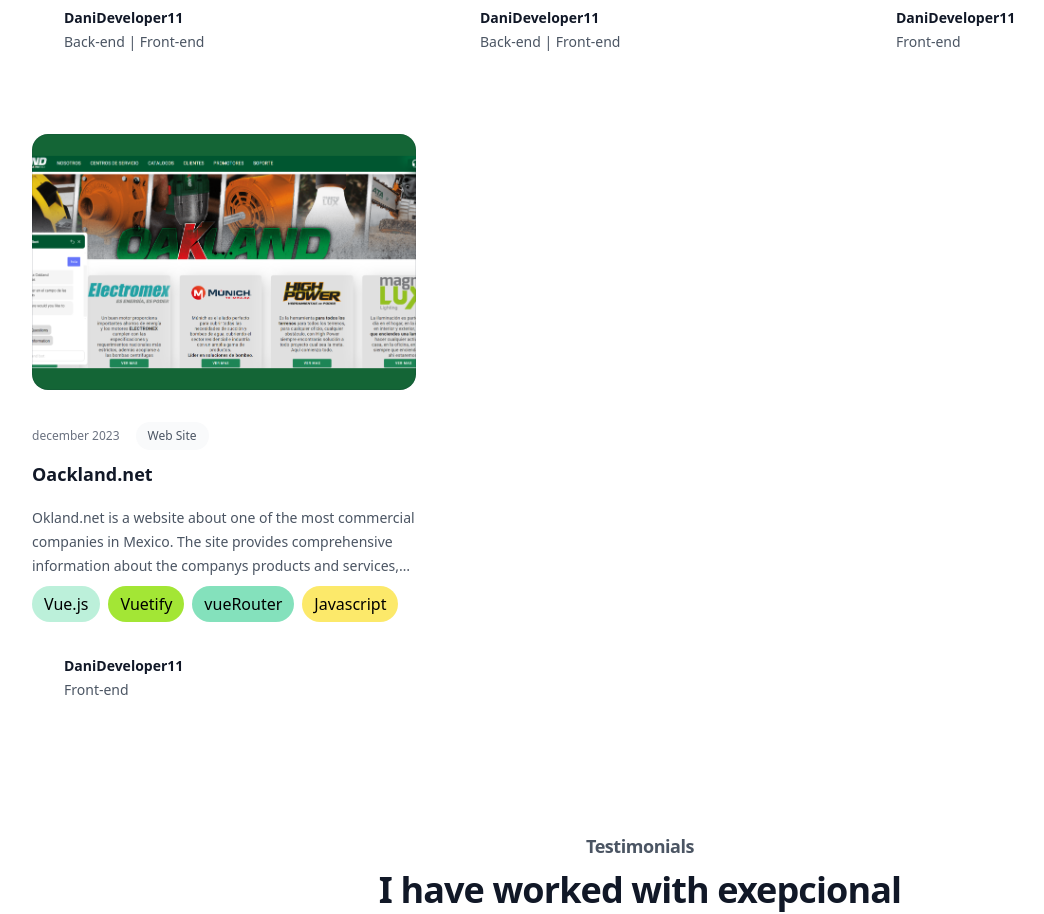
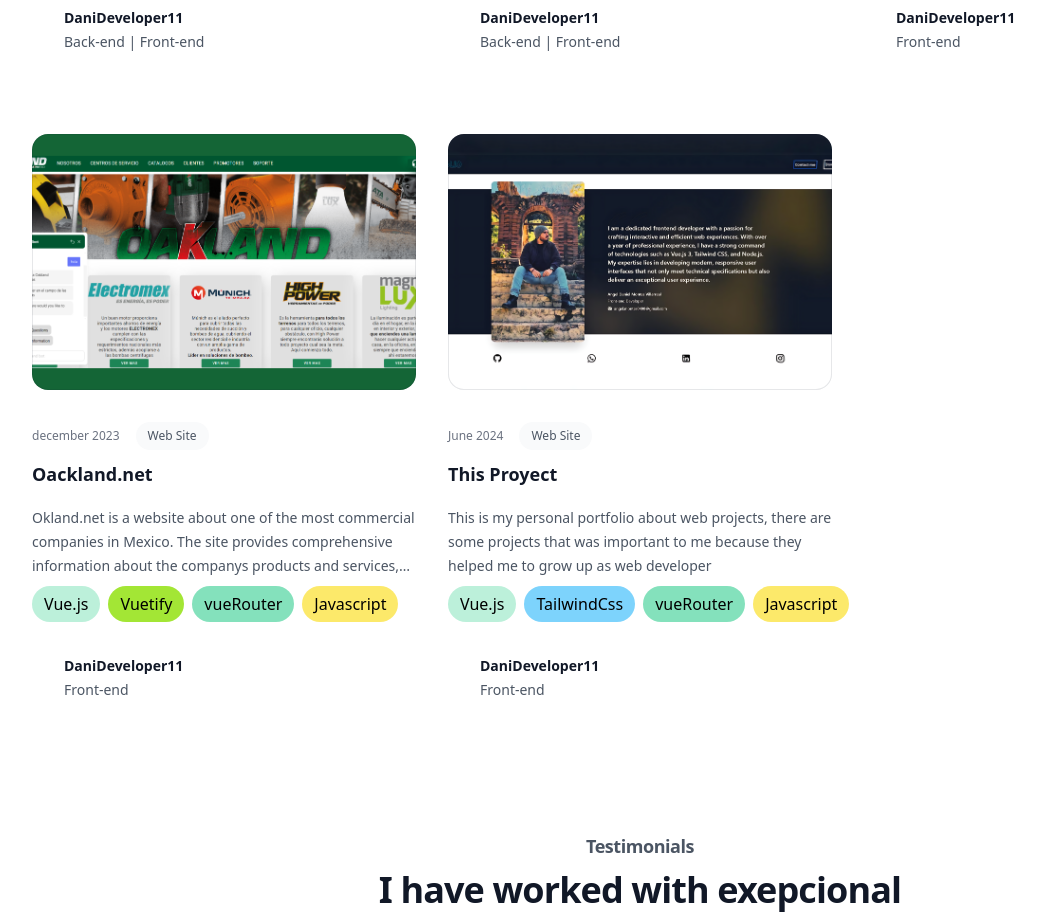
Before and after one commit to DaniDeveloper11/my-portfolio, a Vue app: page / in a window 1280 px wide. Shown: the part 2640-3554 px from the top of the page, without its empty margins (0-1044 px from the left). Built offline with nearby package versions, Linux system fonts and the light colour scheme; some icons are missing.

Commit message:
this proyect was added

```diff
--- a/src/components/Proyects.vue
+++ b/src/components/Proyects.vue
@@ -57,6 +57,7 @@
 import softcarmelweb  from '../assets/softcarmelweb.png'
 import lions from '../assets/lions.png'
 import oak from '../assets/oak.png'
+import thiss from '../assets/this.png'
 import Github from './icons/github.vue';
   const posts = [
     {
@@ -160,6 +161,32 @@
         {name:'Javascript'}
       ]
     },
+    {
+      id: 5,
+      title: 'This Proyect',
+      href: '#',
+      description:
+        'This is my personal portfolio about web projects, there are some projects that was important to me because they helped me to grow up as web developer',
+      imageUrl:
+        thiss,
+      date: 'June 2024',
+      datetime: '2020-03-16',
+      category: { title: 'Web Site', href: '#' },
+      author: {
+        name: 'DaniDeveloper11',
+        role: 'Front-end',
+        href: 'https://github.com/DaniDeveloper11/my-portfolio',
+        imageUrl:
+          'https://images.unsplash.com/photo-1519244703995-f4e0f30006d5?ixlib=rb-1.2.1&ixid=eyJhcHBfaWQiOjEyMDd9&auto=format&fit=facearea&facepad=2&w=256&h=256&q=80',
+      },
+      tenologies: [
+        {name:'Vue.js'},
+        {name:'TailwindCss'},
+        {name:'vueRouter'},
+        {name:'Javascript'}
+      ]
+    },
+
 
 
     // More posts...
```
Also changed, not shown: src/assets/this.png (added).
